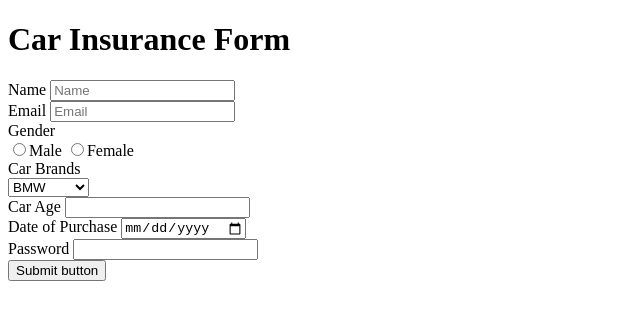
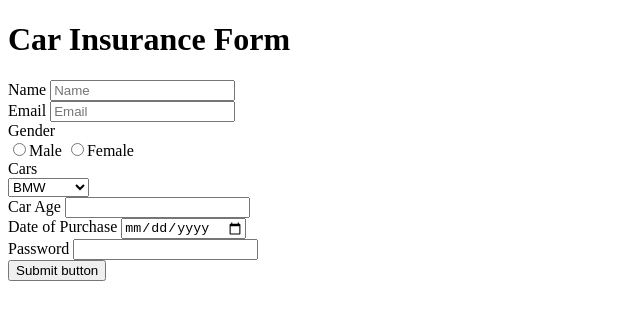
Before and after one commit to acciojob/car-insurance-form-17-08-2003, a website: page main.html in a window 1280 px wide. Shown: the full height of the page, 0-640 px from the left. Drawn offline with Linux system fonts and the light colour scheme.

Commit message:
car insurance

```diff
--- a/main.html
+++ b/main.html
@@ -20,7 +20,7 @@
 				<input type="radio"required name="gender">Male
 				<input type="radio"required name="gender">Female <br>
 
-				<label for="Car Brands">Car Brands</label><br>
+				<label for="Cars">Cars</label><br>
 				<select name="option" id="Cars">
 					<option value="BMW" id="Cars">BMW</option>
 					<option value="Audi" id="Cars">Audi</option>
```
